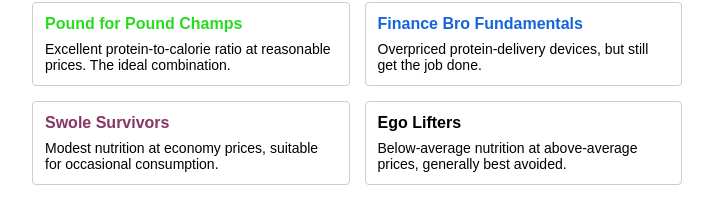
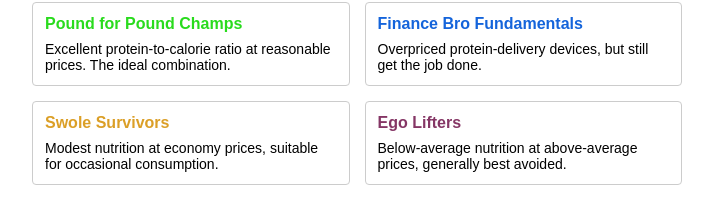
Before and after one commit to patmycatalan/protein-magic-quad, a plain HTML site: page index.html in a window 1280 px wide. Shown: the part 756-960 px from the top of the page, without its empty margins (283-996 px from the left). Drawn offline with Linux system fonts and the light colour scheme.

Commit message:
Update styles.css

```diff
--- a/styles.css
+++ b/styles.css
@@ -49,8 +49,8 @@ body {
 
 .pound-for-pound h4 { color: #29DB1D; }
 .finance-bro h4 { color: #1464DB; }
-.functional-fuelers h4 { color: #DB9F27; }
-.swole-survivors h4 { color: #853665; }
+.swole-survivors h4 { color: #DB9F27; }
+.ego-lifters h4 { color: #853665; }
 
 /* Tooltip styles */
 .tooltip {
```
